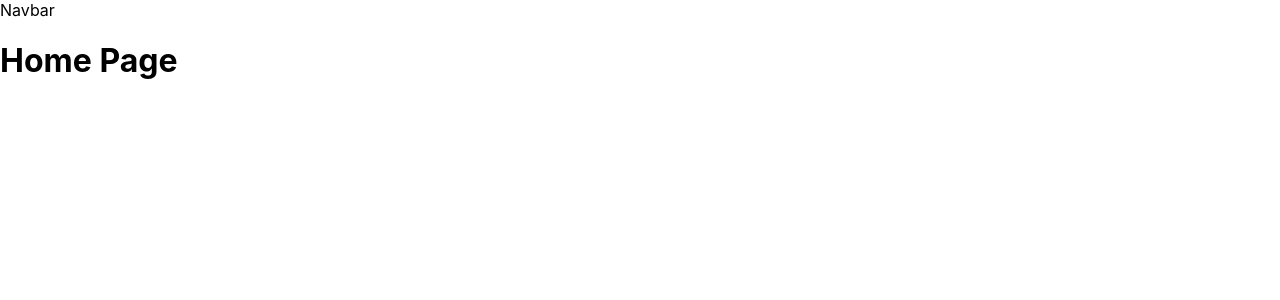
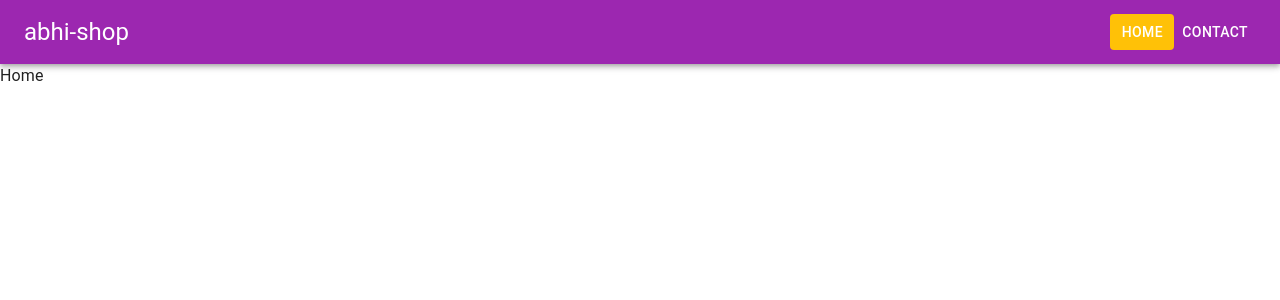
Before and after one commit to Abhimishra2424/Muiv5-Login-registration-Reactjs, a React (Create React App) app: page / in a window 1280 px wide. Shown: the top 300 px of the page. Built offline with nearby package versions, Linux system fonts and the light colour scheme.

Commit message:
added AppBar and styles

```diff
--- a/src/App.js
+++ b/src/App.js
@@ -1,5 +1,7 @@
 import { BrowserRouter, Route, Routes } from "react-router-dom";
 import "./App.css";
+import Home from "./pages/Home";
+import Contact from "./pages/Contact";
 import Layout from "./pages/Layout";
 
 function App() {
@@ -7,7 +9,10 @@ function App() {
     <>
       <BrowserRouter>
         <Routes>
-          <Route path="/" element={<Layout />} />
+          <Route path="/" element={<Layout />}>
+            <Route index element={<Home />} />
+            <Route path="contact" element={<Contact />} />
+          </Route>
         </Routes>
       </BrowserRouter>
     </>
--- a/src/components/Navbar.js
+++ b/src/components/Navbar.js
@@ -1,9 +1,49 @@
-import React from 'react'
+import React from "react";
+import { AppBar, Box, Toolbar, Typography, Button } from "@mui/material";
+import { NavLink } from "react-router-dom";
 
 const Navbar = () => {
   return (
-    <div>Navbar</div>
-  )
-}
+    <>
+      <Box sx={{ flexGrow: 1 }}>
+        <AppBar position="static" color="secondary">
+          <Toolbar>
+            <Typography variant="h5" component="div" sx={{ flexGrow: 1 }}>
+              abhi-shop
+            </Typography>
+            <Button
+              component={NavLink}
+              to="/"
+              style={({ isActive }) => {
+                return {
+                  backgroundColor: isActive ? "#ffc107" : "",
+                };
+              }}
+              sx={{
+                color: "white",
+              }}
+            >
+              Home
+            </Button>
+            <Button
+              component={NavLink}
+              to="/contact"
+              sx={{
+                color: "white",
+              }}
+              style={({ isActive }) => {
+                return {
+                  backgroundColor: isActive ? "#ffc107" : "",
+                };
+              }}
+            >
+              Contact
+            </Button>
+          </Toolbar>
+        </AppBar>
+      </Box>
+    </>
+  );
+};
 
-export default Navbar
+export default Navbar;
--- /dev/null
+++ b/src/pages/Contact.js
@@ -0,0 +1,9 @@
+import React from 'react'
+
+const Contact = () => {
+  return (
+    <div>Contact</div>
+  )
+}
+
+export default Contact
--- /dev/null
+++ b/src/pages/Home.js
@@ -0,0 +1,9 @@
+import React from 'react'
+
+const Home = () => {
+  return (
+    <div>Home</div>
+  )
+}
+
+export default Home
--- a/src/pages/Layout.js
+++ b/src/pages/Layout.js
@@ -1,13 +1,16 @@
-import React from 'react'
-import Navbar from '../components/Navbar'
+import { CssBaseline } from "@mui/material";
+import React from "react";
+import { Outlet } from "react-router-dom";
+import Navbar from "../components/Navbar";
 
 const Layout = () => {
   return (
     <>
+      <CssBaseline />
       <Navbar />
-      <h1>Home Page</h1>
+      <Outlet />
     </>
-  )
-}
+  );
+};
 
-export default Layout
+export default Layout;
```
